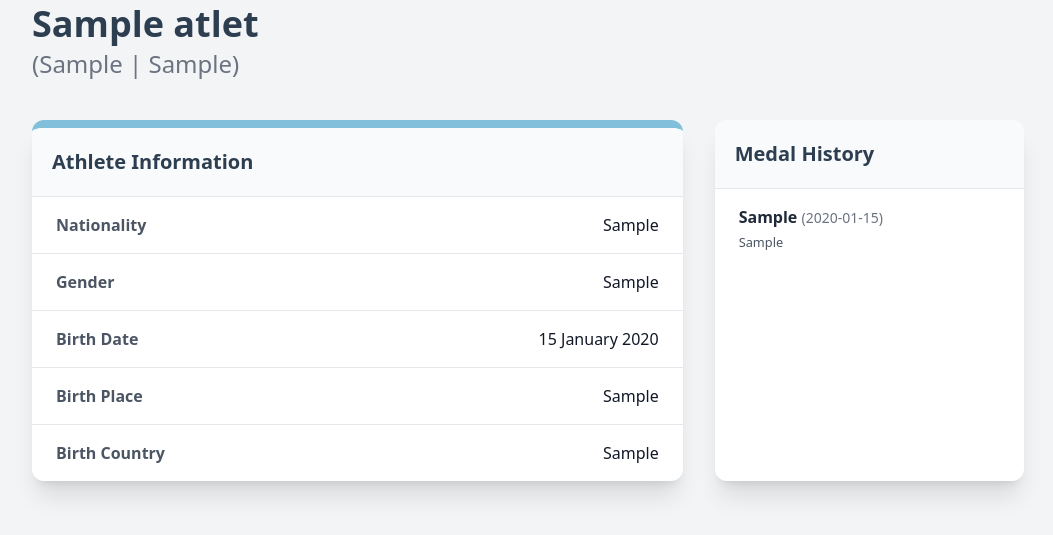
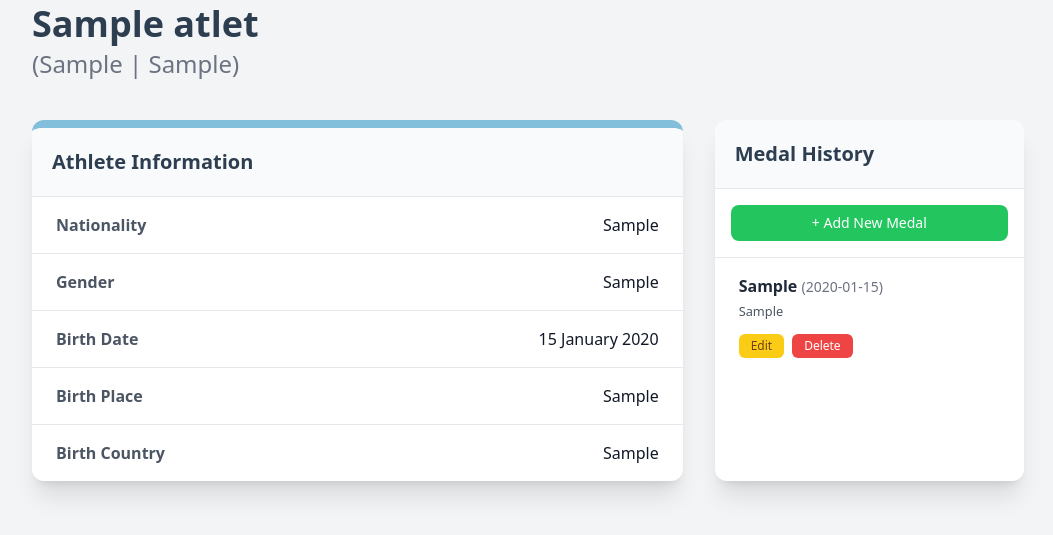
Before and after one commit to pbp-kelompok-a1/TK-1, a Django app: page /atlet/1/ in a window 1280 px wide. Shown: the part 168-703 px from the top of the page, without its empty margins (112-1165 px from the left). Run offline with Django 5.2, Linux system fonts and the light colour scheme; a user stored in the database is signed in; tables that the repository leaves empty hold one stand-in row (values such as "Sample post"); some libraries are stand-ins or nearby versions.

Commit message:
feat: Menambahkan CRUD untuk Medali

```diff
--- a/profil_atlet/forms.py
+++ b/profil_atlet/forms.py
@@ -1,5 +1,5 @@
 from django import forms
-from .models import Atlet
+from .models import Atlet, Medali
 from django.utils.html import strip_tags
 
 INPUT_DATE_FORMATS = [
@@ -75,3 +75,28 @@ class AtletForm(forms.ModelForm):
         if data:
             return strip_tags(data)
         return data
+
+class MedaliForm(forms.ModelForm):
+    class Meta:
+        model = Medali
+        # 'atlet' akan kita isi otomatis di view
+        exclude = ('atlet',)
+
+    def clean_event(self):
+        data = self.cleaned_data.get('event')
+        if data:
+            return strip_tags(data)
+        return data
+
+    def clean_medal_type(self):
+        data = self.cleaned_data.get('medal_type')
+        if data:
+            return strip_tags(data)
+        return data
+
+    def clean_year(self):
+        data = self.cleaned_data.get('year')
+        if data:
+            # ubah ke string dulu sebelum di-strip
+            return strip_tags(str(data))
+        return data
--- a/profil_atlet/templates/profil_atlet/detail_atlet.html
+++ b/profil_atlet/templates/profil_atlet/detail_atlet.html
@@ -52,13 +52,39 @@
             <h3 class="text-xl font-bold text-paraworld-dark p-5 bg-gray-50 border-b">
                 Medal History
             </h3>
+
+            {% if user.is_superuser %}
+                <div class="p-4 border-b">
+                    <a href="{% url 'profil_atlet:create_medali' atlet.pk %}"
+                       class="w-full block text-center bg-green-500 text-white px-4 py-2 rounded-lg hover:bg-green-600 text-sm font-medium">
+                       + Add New Medal
+                    </a>
+                </div>
+            {% endif %}
+
             <ul class="divide-y divide-gray-200 max-h-96 overflow-y-auto">
+
                 {% for medali in medali_list %}
                     <li class="px-6 py-4">
-                        <strong class="text-gray-800">{{ medali.medal_type }}</strong>
-                        <span class="text-sm text-gray-500">({{ medali.medal_date }})</span>
-                        <br>
-                        <small class="text-gray-600">{{ medali.event }}</small>
+                        <div>
+                            <strong class="text-gray-800">{{ medali.medal_type }}</strong>
+                            <span class="text-sm text-gray-500">({{ medali.medal_date|default:"-" }})</span>
+                            <br>
+                            <small class="text-gray-600">{{ medali.event }}</small>
+                        </div>
+
+                        {% if user.is_superuser %}
+                            <div class="flex gap-2 mt-3">
+                                <a href="{% url 'profil_atlet:update_medali' medali.pk %}"
+                                   class="bg-yellow-400 text-yellow-900 px-3 py-1 rounded-md text-xs font-medium hover:bg-yellow-500">
+                                   Edit
+                                </a>
+                                <a href="{% url 'profil_atlet:delete_medali' medali.pk %}"
+                                   class="bg-red-500 text-white px-3 py-1 rounded-md text-xs font-medium hover:bg-red-600">
+                                   Delete
+                                </a>
+                            </div>
+                        {% endif %}
                     </li>
                 {% empty %}
                     <li class="px-6 py-4 text-gray-500 italic">No medal history yet.</li>
--- a/profil_atlet/urls.py
+++ b/profil_atlet/urls.py
@@ -16,4 +16,8 @@ urlpatterns = [
     path('json/', views.show_json_atlet, name='show_json_atlet'),
     path('create-ajax/', views.create_atlet_ajax, name='create_atlet_ajax'),
     path('delete-ajax/<int:pk>/', views.delete_atlet_ajax, name='delete_atlet_ajax'),
+
+    path('<int:atlet_pk>/add_medal/', views.create_medali, name='create_medali'),
+    path('update_medal/<int:medal_pk>/', views.update_medali, name='update_medali'),
+    path('delete_medal/<int:medal_pk>/', views.delete_medali, name='delete_medali'),
 ]
--- a/profil_atlet/views.py
+++ b/profil_atlet/views.py
@@ -1,14 +1,15 @@
 # ini utk file viewsnya profil_atlet/views.py
 from django.shortcuts import render, get_object_or_404, redirect
 from django.contrib.auth.decorators import login_required, user_passes_test
-from .models import Atlet
-from .forms import AtletForm # import form
+from .models import Atlet, Medali
+from .forms import AtletForm, MedaliForm # import form
 from django.db.models import Count, Q
 from django.db.models.functions import Lower
 from django.http import JsonResponse
 import json
 from django.views.decorators.csrf import csrf_exempt
 from django.core import serializers
+from django.urls import reverse
 
 # fungsi cek Admin
 # utk jadi Admin harus dipastikan punya status 'is_superuser'
@@ -71,7 +72,8 @@ def create_atlet(request):
     form = AtletForm()
     context = {
         'form': form,
-        'page_title': 'Tambah Atlet'
+        'page_title': 'Tambah Atlet',
+        'back_url': reverse('profil_atlet:list_atlet')
     }
     return render(request, 'profil_atlet/form_atlet.html', context)
 
@@ -87,7 +89,7 @@ def update_atlet(request, pk):
     else:
         form = AtletForm(instance=atlet)
 
-    context = {'form': form, 'page_title': 'Edit Atlet'}
+    context = {'form': form, 'page_title': 'Edit Atlet', 'back_url': reverse('profil_atlet:detail_atlet', args=[atlet.pk])}
     return render(request, 'profil_atlet/form_atlet.html', context)
 
 # D (Delete) only Admin
@@ -161,3 +163,65 @@ def delete_atlet_ajax(request, pk):
             return JsonResponse({"status": "error", "message": str(e)}, status=500)
 
     return JsonResponse({"status": "error", "message": "Method is not allowed"}, status=405)
+
+# C (Create) untuk Medali
+@user_passes_test(is_admin)
+def create_medali(request, atlet_pk):
+    atlet = get_object_or_404(Atlet, pk=atlet_pk)
+
+    if request.method == 'POST':
+        form = MedaliForm(request.POST)
+        if form.is_valid():
+            medali = form.save(commit=False)
+            medali.atlet = atlet
+            medali.save()
+            return redirect('profil_atlet:detail_atlet', pk=atlet_pk)
+    else:
+        form = MedaliForm()
+
+    context = {
+        'form': form,
+        'atlet': atlet,
+        'page_title': 'Add Medal',
+        'back_url': reverse('profil_atlet:detail_atlet', args=[atlet_pk])
+    }
+    return render(request, 'profil_atlet/form_atlet.html', context)
+
+# U (Update) untuk Medali
+@user_passes_test(is_admin)
+def update_medali(request, medal_pk):
+    medali = get_object_or_404(Medali, pk=medal_pk)
+
+    if request.method == 'POST':
+        form = MedaliForm(request.POST, instance=medali)
+        if form.is_valid():
+            form.save()
+            return redirect('profil_atlet:detail_atlet', pk=medali.atlet.pk)
+    else:
+        form = MedaliForm(instance=medali)
+
+    context = {
+        'form': form,
+        'atlet': medali.atlet,
+        'page_title': 'Edit Medal',
+        'back_url': reverse('profil_atlet:detail_atlet', args=[medali.atlet.pk])
+    }
+    return render(request, 'profil_atlet/form_atlet.html', context)
+
+# D (Delete) untuk Medali
+@user_passes_test(is_admin)
+def delete_medali(request, medal_pk):
+    medali = get_object_or_404(Medali, pk=medal_pk)
+    atlet_pk = medali.atlet.pk # Simpan PK atlet sebelum dihapus
+
+    if request.method == 'POST':
+        medali.delete()
+        return redirect('profil_atlet:detail_atlet', pk=atlet_pk)
+
+    # Kita akalin 'confirm_delete.html' biar generik
+    context = {
+        'object': medali,
+       'object_name': f"Medal: {medali.event} ({medali.medal_date})",
+        'back_url': reverse('profil_atlet:detail_atlet', args=[atlet_pk])
+    }
+    return render(request, 'profil_atlet/confirm_delete.html', context)
```
